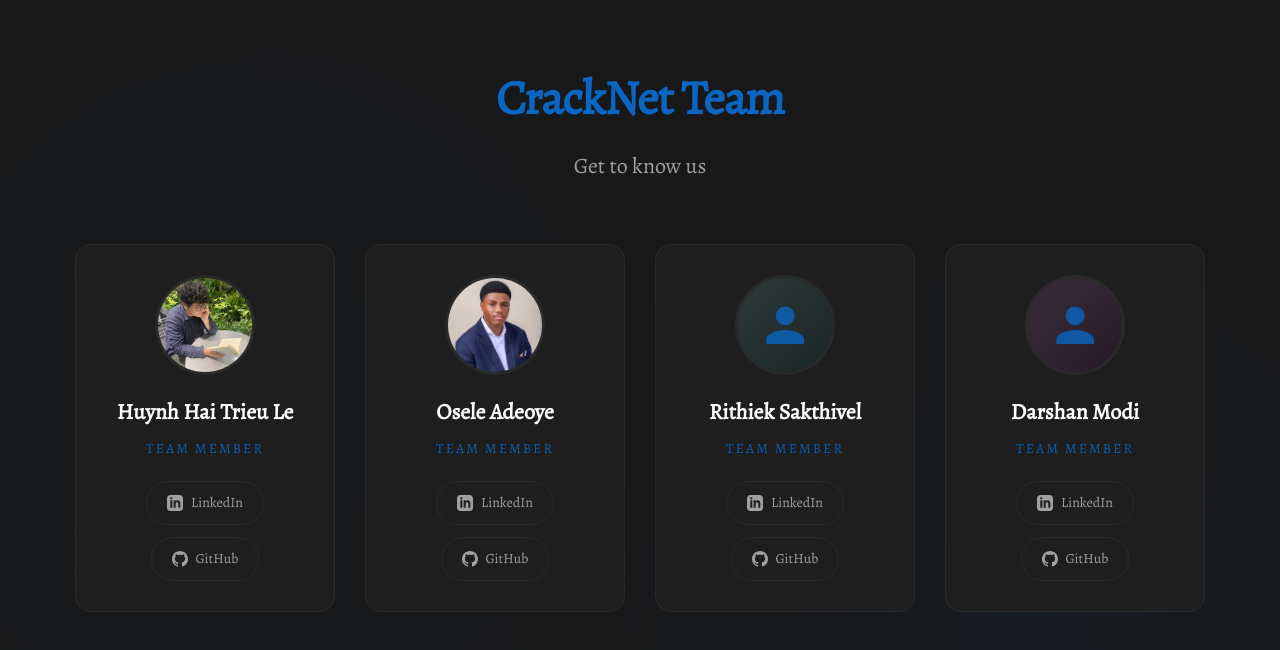
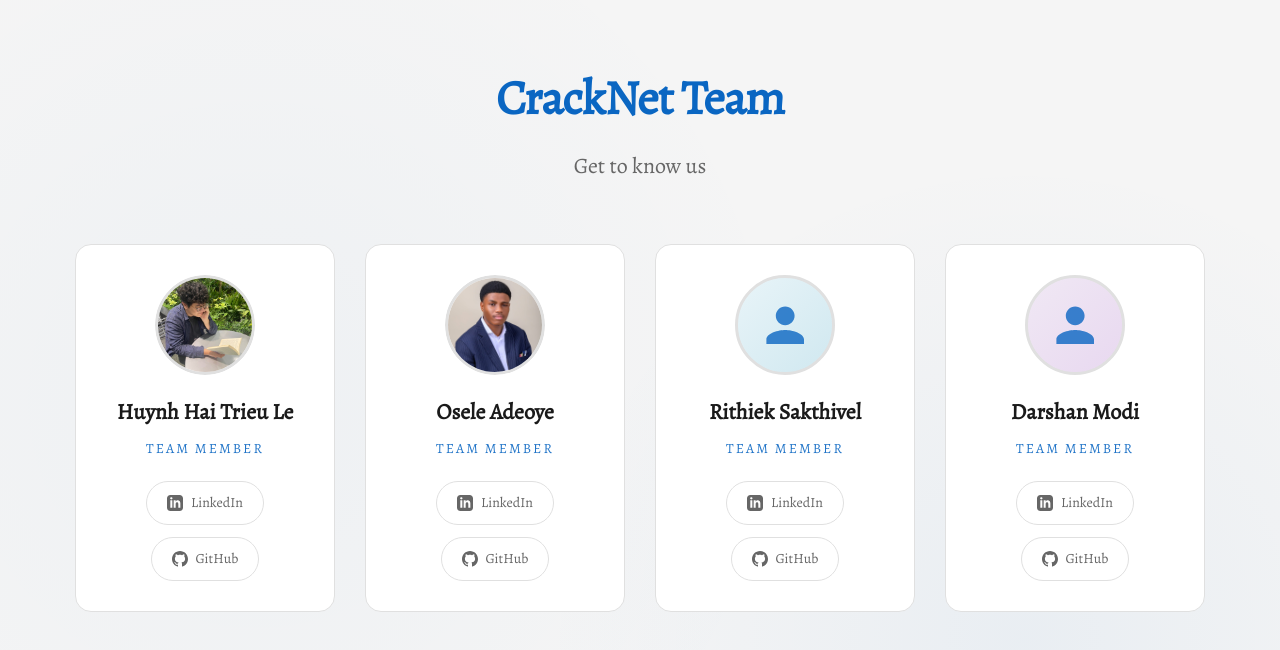
Before and after one commit to trieu-h/cracknet, a plain HTML site: page index.html in a window 1280 px wide. Drawn offline with Linux system fonts and the light colour scheme.

Commit message:
Use light theme

```diff
--- a/index.html
+++ b/index.html
@@ -12,13 +12,13 @@
       }
 
       :root {
-        --bg-dark: #181818;
-        --bg-card: #1e1e1e;
+        --bg-dark: #f5f5f5;
+        --bg-card: #ffffff;
         --accent-linkedin: #0a66c2;
-        --accent-linkedin-glow: rgba(10, 102, 194, 0.3);
-        --text-primary: #ffffff;
-        --text-secondary: #a0a0a0;
-        --border-color: #2a2a2a;
+        --accent-linkedin-glow: rgba(10, 102, 194, 0.2);
+        --text-primary: #1a1a1a;
+        --text-secondary: #666666;
+        --border-color: #e0e0e0;
       }
 
       * {
@@ -95,7 +95,7 @@
       .person-card:hover {
         transform: translateY(-5px);
         border-color: var(--accent-linkedin);
-        box-shadow: 0 10px 40px rgba(0, 0, 0, 0.3),
+        box-shadow: 0 10px 40px rgba(0, 0, 0, 0.1),
                     0 0 30px var(--accent-linkedin-glow);
       }
 
@@ -131,7 +131,7 @@
         font-size: 36px;
         font-weight: bold;
         color: var(--accent-linkedin);
-        background: linear-gradient(135deg, #252525 0%, #1a1a1a 100%);
+        background: linear-gradient(135deg, #f0f0f0 0%, #e0e0e0 100%);
       }
 
       .person-card:hover .avatar {
@@ -205,7 +205,7 @@
       }
 
       .linkedin-btn:hover {
-        color: var(--bg-dark);
+        color: #ffffff;
         border-color: var(--accent-linkedin);
       }
 
@@ -224,7 +224,7 @@
 
       .linkedin-btn:hover svg {
         transform: translateX(3px);
-        fill: var(--bg-dark);
+        fill: #ffffff;
       }
 
       /* Button Container */
@@ -262,15 +262,15 @@
         left: 0;
         width: 100%;
         height: 100%;
-        background: #ffffff;
+        background: #1a1a1a;
         transform: translateX(-100%);
         transition: transform 0.3s ease;
         z-index: -1;
       }
 
       .github-btn:hover {
-        color: var(--bg-dark);
-        border-color: #ffffff;
+        color: #ffffff;
+        border-color: #1a1a1a;
       }
 
       .github-btn:hover::before {
@@ -288,7 +288,7 @@
 
       .github-btn:hover svg {
         transform: translateX(3px);
-        fill: var(--bg-dark);
+        fill: #ffffff;
       }
 
       /* Animations */
@@ -453,7 +453,7 @@
       </div>
 
       <div class="person-card">
-        <div class="avatar" style="background: linear-gradient(135deg, #2d3a3a 0%, #1a2525 100%);">
+        <div class="avatar" style="background: linear-gradient(135deg, #e8f4f8 0%, #d0e8f0 100%);">
           <svg viewBox="0 0 24 24" fill="currentColor">
             <path d="M12 12c2.21 0 4-1.79 4-4s-1.79-4-4-4-4 1.79-4 4 1.79 4 4 4zm0 2c-2.67 0-8 1.34-8 4v2h16v-2c0-2.66-5.33-4-8-4z"/>
           </svg>
@@ -477,7 +477,7 @@
       </div>
 
       <div class="person-card">
-        <div class="avatar" style="background: linear-gradient(135deg, #3a2d3a 0%, #251a25 100%);">
+        <div class="avatar" style="background: linear-gradient(135deg, #f0e8f4 0%, #e8d8f0 100%);">
           <svg viewBox="0 0 24 24" fill="currentColor">
             <path d="M12 12c2.21 0 4-1.79 4-4s-1.79-4-4-4-4 1.79-4 4 1.79 4 4 4zm0 2c-2.67 0-8 1.34-8 4v2h16v-2c0-2.66-5.33-4-8-4z"/>
           </svg>
```
